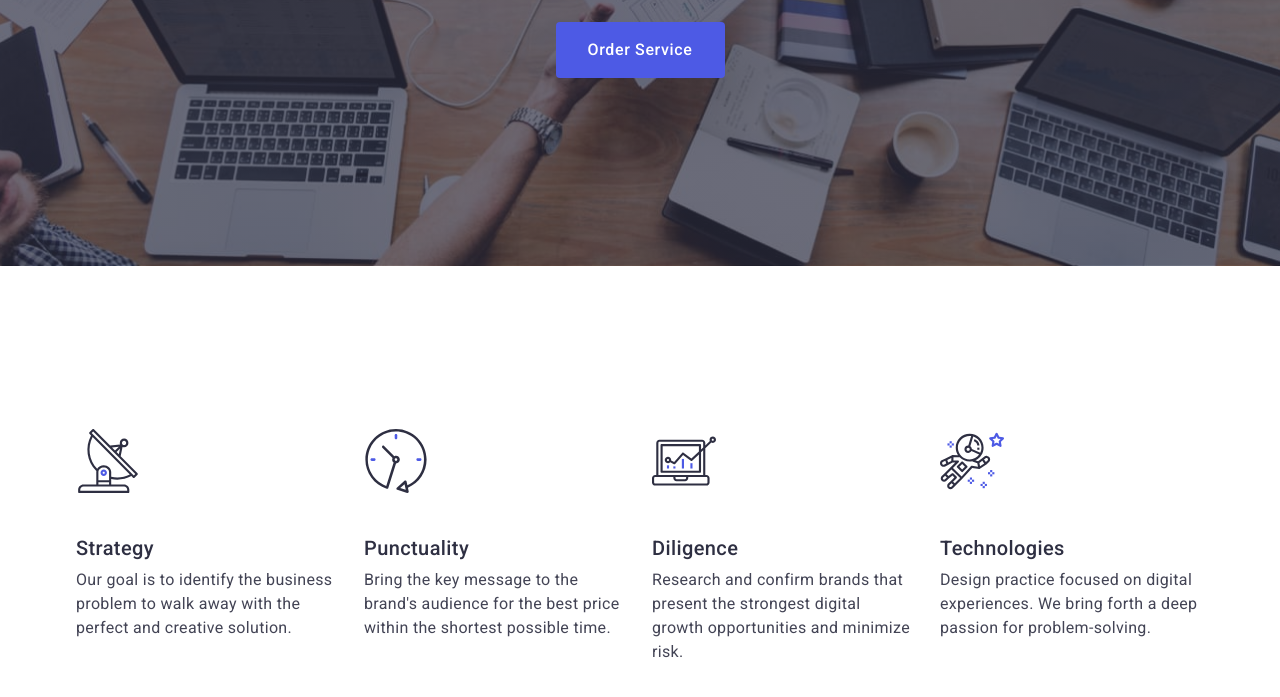
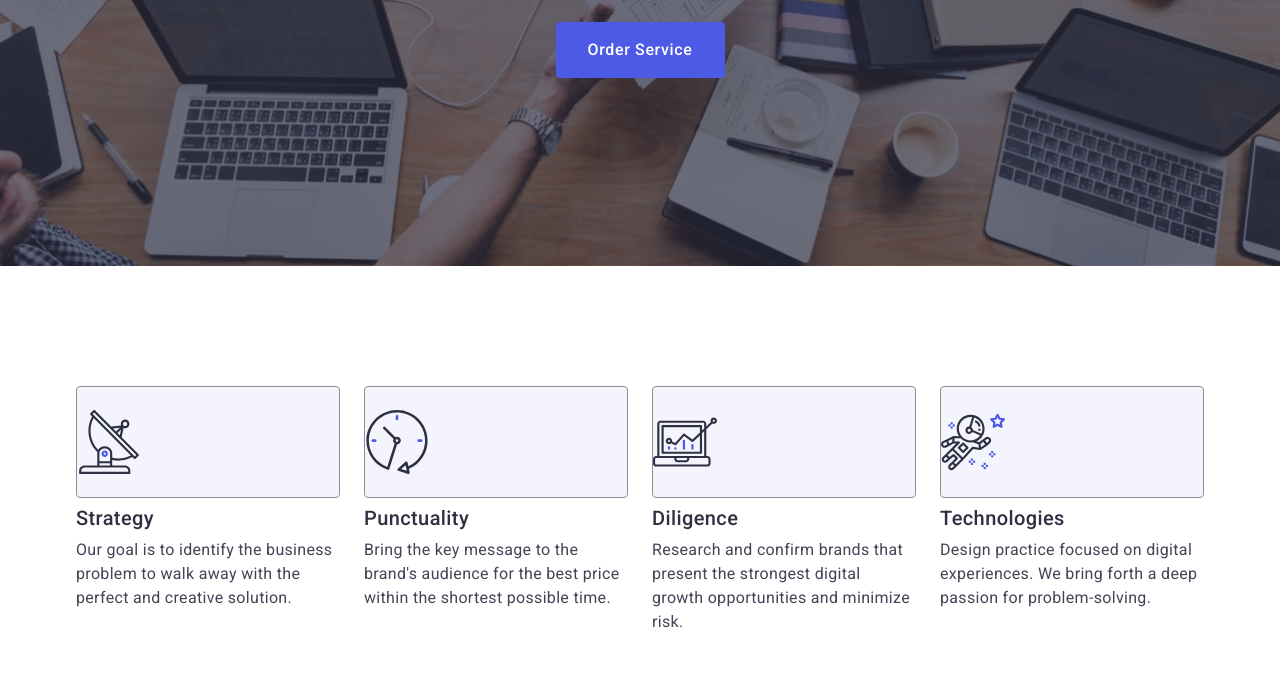
Before and after one commit to AlexxSava/goit-markup-hw-04, a plain HTML site: page index.html in a window 1280 px wide. Shown: the part 405-1102 px from the top of the page. Drawn offline with nearby package versions, Linux system fonts and the light colour scheme.

Commit message:
change errors

```diff
--- a/css/style.css
+++ b/css/style.css
@@ -182,6 +182,7 @@
                 border-radius: 4px;
                 margin-left: auto;
                 margin-right: auto;
+                transition: background-color 250ms cubic-bezier(0.4, 0, 0.2, 1);
         }
         .solution-button:hover,
         .solution-button:focus {
@@ -222,8 +223,13 @@
 
         .descr-list-box {
                 display: flex;
-                justify-content: space-between;
+                justify-content: center;
                 align-items: center;
+                height: 112px;
+                background-color: #f4f4fd;
+                border-radius: 4px;
+                border: 1px solid #8e8f99;
+                margin-bottom: 8px;
         }
 
         .descr-list-item {
--- a/index.html
+++ b/index.html
@@ -74,8 +74,8 @@
           <ul class="descr-list">
             <li class="descr-list-item">
               <div class="descr-list-box">
-                <svg class="descr-icon" width="64">
-                  <use href="../images/icons.svg#antenna"></use>
+                <svg class="descr-icon" width="64" height="64">
+                  <use href="./images/icons.svg#antenna"></use>
                 </svg>
               </div>
               <h3 class="descr-list-title">Strategy</h3>
@@ -86,8 +86,8 @@
             </li>
             <li class="descr-list-item">
               <div class="descr-list-box">
-                <svg class="descr-icon" width="64">
-                  <use href="../images/icons.svg#clock"></use>
+                <svg class="descr-icon" width="64" height="64">
+                  <use href="./images/icons.svg#clock"></use>
                 </svg>
               </div>
               <h3 class="descr-list-title">Punctuality</h3>
@@ -98,8 +98,8 @@
             </li>
             <li class="descr-list-item">
               <div class="descr-list-box">
-                <svg class="descr-icon" width="64">
-                  <use href="../images/icons.svg#diagram"></use>
+                <svg class="descr-icon" width="64" height="64">
+                  <use href="./images/icons.svg#diagram"></use>
                 </svg>
               </div>
               <h3 class="descr-list-title">Diligence</h3>
@@ -110,8 +110,8 @@
             </li>
             <li class="descr-list-item">
               <div class="descr-list-box">
-                <svg class="descr-icon" width="64">
-                  <use href="../images/icons.svg#astronavt"></use>
+                <svg class="descr-icon" width="64" height="64">
+                  <use href="./images/icons.svg#astronavt"></use>
                 </svg>
               </div>
               <h3 class="descr-list-title">Technologies</h3>
```
